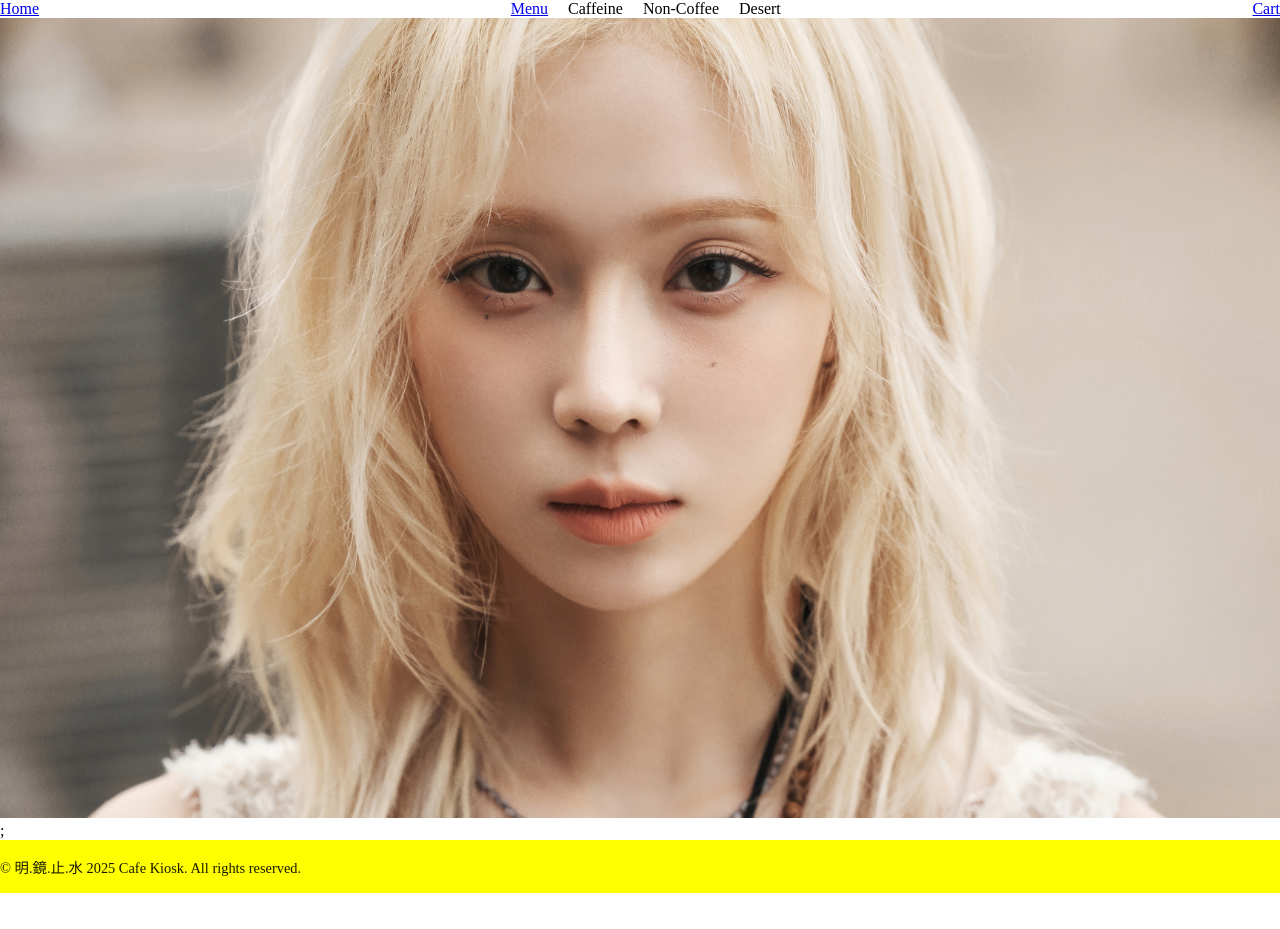
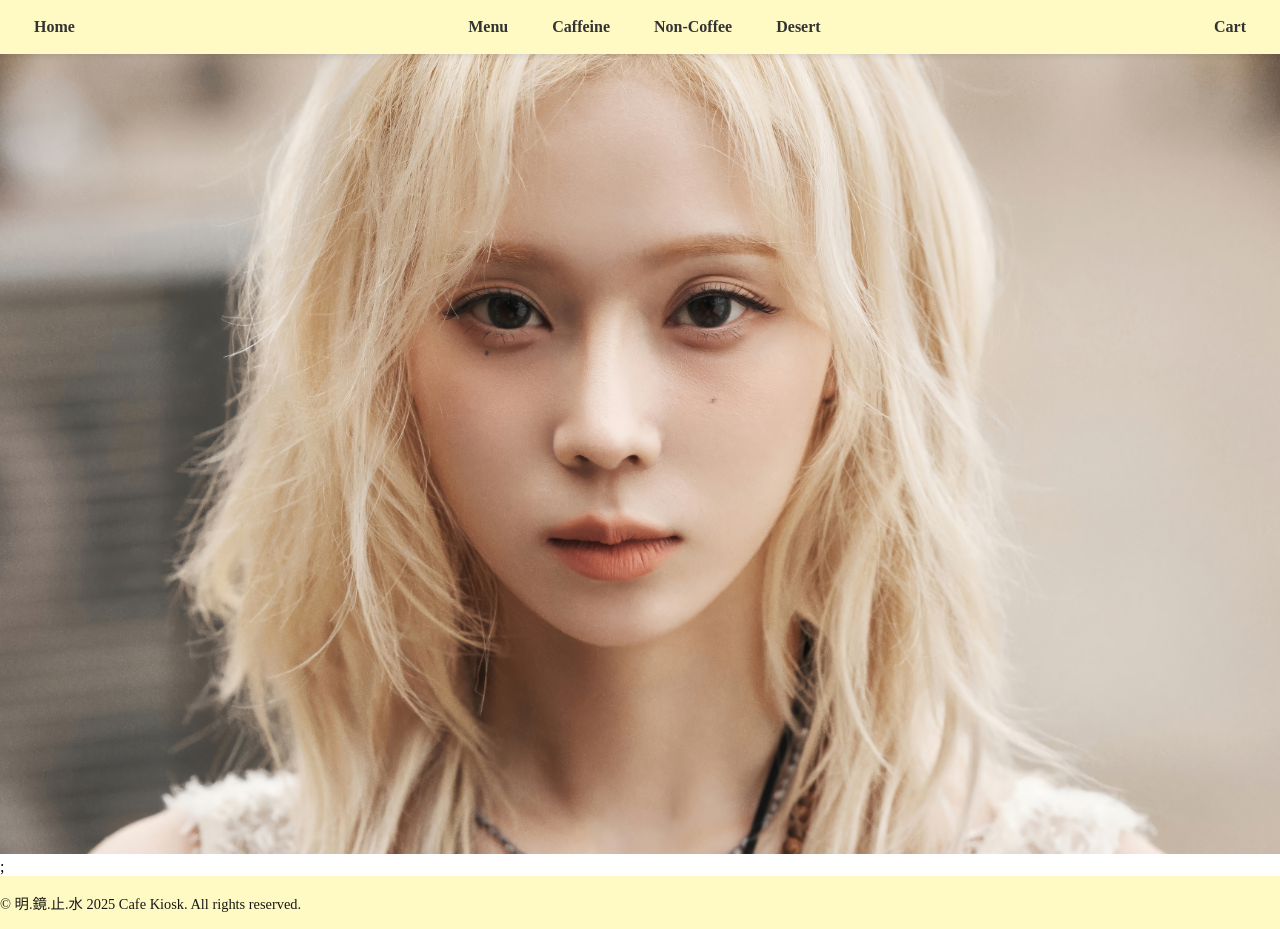
Before and after one commit to murasakijyuutann/cafe_kiosk_full_stack, a React app in the folder frontend/: page / in a window 1280 px wide. Before the commit the page ends 893 px from the top, so only its background shows below. Built offline with nearby package versions, Linux system fonts and the light colour scheme; the HTML template or start-up script is replaced by a standard one.

Commit message:
카테고리별 분류 및 연결시 작동

```diff
--- a/frontend/src/components/Footer.tsx
+++ b/frontend/src/components/Footer.tsx
@@ -3,7 +3,7 @@
 import styled from "styled-components";
 
 const FooterContainer = styled.footer`
-  background-color: yellow;
+  background-color: #fff9c4;
   color: black;              /* text-white */
   text-align: center;          /* text-center */
   padding: 1rem 0;             /* py-3 */
--- a/frontend/src/components/Navbar.tsx
+++ b/frontend/src/components/Navbar.tsx
@@ -1,32 +1,50 @@
-// import { useState, FormEvent } from 'react';
-
 import { Link } from 'react-router-dom';
 import styled from 'styled-components';
 
-// import { useNavigate, createSearchParams } from 'react-router-dom';
 const Menu = styled.div`
   display: flex;
   align-items: center;
   justify-content: space-between;
+  padding: 12px 24px;
+  background: #fff9c4; /* light yellow */
+  box-shadow: 0 2px 6px rgba(0,0,0,0.08);
+  position: sticky;
+  top: 0;
+  z-index: 100;
 `;
 const MenuList = styled.ul`
   display: flex;
-  gap: 20px;
-  list-style: none; /* 점 없애기 */
-  justify-content: space-between;
+  gap: 24px;
+  list-style: none;
+  align-items: center;
+`;
+
+const NavLink = styled(Link)`
+  text-decoration: none;
+  font-size: 1rem;
+  font-weight: 600;
+  color: #333;
+  padding: 6px 10px;
+  border-radius: 6px;
+  transition: background 0.2s, color 0.2s;
+
+  &:hover {
+    background: #ffd54f; /* yellow hover */
+    color: #000;
+  }
 `;
 
 const Navbar = () => {
   return (
     <Menu>
-      <Link to="/">Home</Link>
+      <NavLink to="/">Home</NavLink>
       <MenuList>
-        <Link to="/menu"><li>Menu</li></Link>
-        <li>Caffeine</li>
-        <li>Non-Coffee</li>
-        <li>Desert</li>
+        <NavLink to="/menu"><li>Menu</li></NavLink>
+        <NavLink to="/menu?category=커피"><li>Caffeine</li></NavLink>
+        <NavLink to="/menu?category=논커피"><li>Non-Coffee</li></NavLink>
+        <NavLink to="/menu?category=디저트"><li>Desert</li></NavLink>
       </MenuList>
-      <Link to="/cart"><div>Cart</div></Link>
+      <NavLink to="/cart"><div>Cart</div></NavLink>
     </Menu>
   );
 };
--- a/frontend/src/pages/menu/MenuList.tsx
+++ b/frontend/src/pages/menu/MenuList.tsx
@@ -1,7 +1,7 @@
 import styled from 'styled-components';
 import { useEffect, useState } from 'react';
-import { fetchMenuItems } from './MenuItem';
-import type { MenuItemType } from './MenuItem';
+import { useLocation } from 'react-router-dom';
+import { getAllMenuItems, type MenuItem } from '../../api/cafekioskApi';
 
 const Container = styled.div`
   padding: 20px;
@@ -28,15 +28,41 @@ const MenuImg = styled.img`
   border-radius: 8px;
 `;
 
+const CategoryTabs = styled.div`
+  display: flex;
+  gap: 12px;
+  margin-bottom: 20px;
+`;
+
+const CategoryButton = styled.button<{ selected: boolean }>`
+  padding: 8px 16px;
+  border-radius: 8px;
+  border: none;
+  background: ${(props) => (props.selected ? '#000' : '#eee')};
+  color: ${(props) => (props.selected ? '#fff' : '#000')};
+  cursor: pointer;
+  font-weight: 600;
+  &:hover {
+    background: #000;
+    color: #fff;
+  }
+`;
+
+const CategoryTitle = styled.h2`
+  margin: 20px 0 12px;
+`;
+
 const MenuList = () => {
-  const [menus, setMenus] = useState<MenuItemType[]>([]);
+  const location = useLocation();
+  const [menus, setMenus] = useState<MenuItem[]>([]);
   const [loading, setLoading] = useState(true);
   const [error, setError] = useState<string | null>(null);
+  const [selectedCategory, setSelectedCategory] = useState<'ALL' | string>('ALL');
 
   useEffect(() => {
     const load = async () => {
       try {
-        const data = await fetchMenuItems(); // now uses shared fetch logic
+        const data = await getAllMenuItems(); // now uses shared fetch logic
         setMenus(data);
       } catch (e) {
         console.error(e);
@@ -49,15 +75,82 @@ const MenuList = () => {
     load();
   }, []);
 
+  useEffect(() => {
+    const params = new URLSearchParams(location.search);
+    const categoryFromQuery = params.get('category');
+    if (categoryFromQuery) {
+      setSelectedCategory(categoryFromQuery);
+    } else {
+      setSelectedCategory('ALL');
+    }
+  }, [location.search]);
+
   if (loading) return <Container>Loading menu...</Container>;
   if (error) return <Container>{error}</Container>;
 
+  const categoryNames = Array.from(
+    new Set(menus.map((item) => item.category?.name).filter((name): name is string => !!name))
+  );
+
+  if (selectedCategory === 'ALL') {
     return (
       <Container>
+        <CategoryTabs>
+          <CategoryButton selected={selectedCategory === 'ALL'} onClick={() => setSelectedCategory('ALL')}>
+            전체
+          </CategoryButton>
+          {categoryNames.map((categoryName) => (
+            <CategoryButton
+              key={categoryName}
+              selected={selectedCategory === categoryName}
+              onClick={() => setSelectedCategory(categoryName)}
+            >
+              {categoryName}
+            </CategoryButton>
+          ))}
+        </CategoryTabs>
+        {categoryNames.map((categoryName) => (
+          <div key={categoryName}>
+            <CategoryTitle>{categoryName}</CategoryTitle>
             <MenuGrid>
-        {menus.map((item) => (
+              {menus
+                .filter((item) => item.category?.name === categoryName)
+                .map((item) => (
                   <MenuCard key={item.id}>
-            <MenuImg src={item.img} alt={item.name} />
+                    {item.imageUrl && <MenuImg src={item.imageUrl} alt={item.name} />}
+                    <h3>{item.name}</h3>
+                    <p>{item.price.toLocaleString()}원</p>
+                  </MenuCard>
+                ))}
+            </MenuGrid>
+          </div>
+        ))}
+      </Container>
+    );
+  } else {
+    return (
+      <Container>
+        <CategoryTabs>
+          <CategoryButton selected={selectedCategory === 'ALL'} onClick={() => setSelectedCategory('ALL')}>
+            전체
+          </CategoryButton>
+          {categoryNames.map((categoryName) => (
+            <CategoryButton
+              key={categoryName}
+              selected={selectedCategory === categoryName}
+              onClick={() => setSelectedCategory(categoryName)}
+            >
+              {categoryName}
+            </CategoryButton>
+          ))}
+        </CategoryTabs>
+        <CategoryTitle>{selectedCategory}</CategoryTitle>
+        <MenuGrid>
+          {menus
+            .filter((item) => item.category?.name === selectedCategory)
+            .map((item) => (
+              <MenuCard key={item.id}>
+                {item.imageUrl && <MenuImg src={item.imageUrl} alt={item.name} />}
                 <h3>{item.name}</h3>
                 <p>{item.price.toLocaleString()}원</p>
               </MenuCard>
@@ -65,6 +158,7 @@ const MenuList = () => {
         </MenuGrid>
       </Container>
     );
+  }
 };
 
 export default MenuList;
```
Also changed, not shown: frontend/src/api/cafekioskApi.ts (+9 -7 lines). Lines whose indentation alone changed are shown as unchanged.
